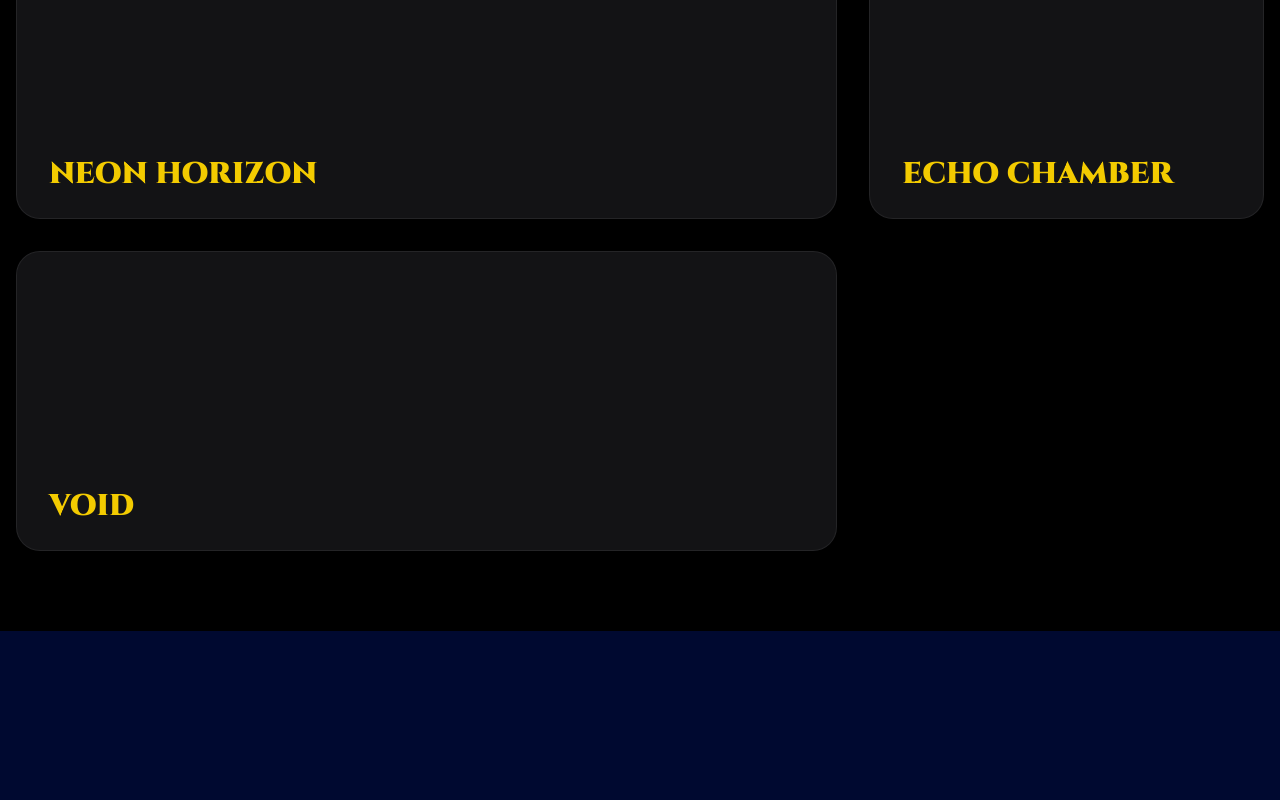
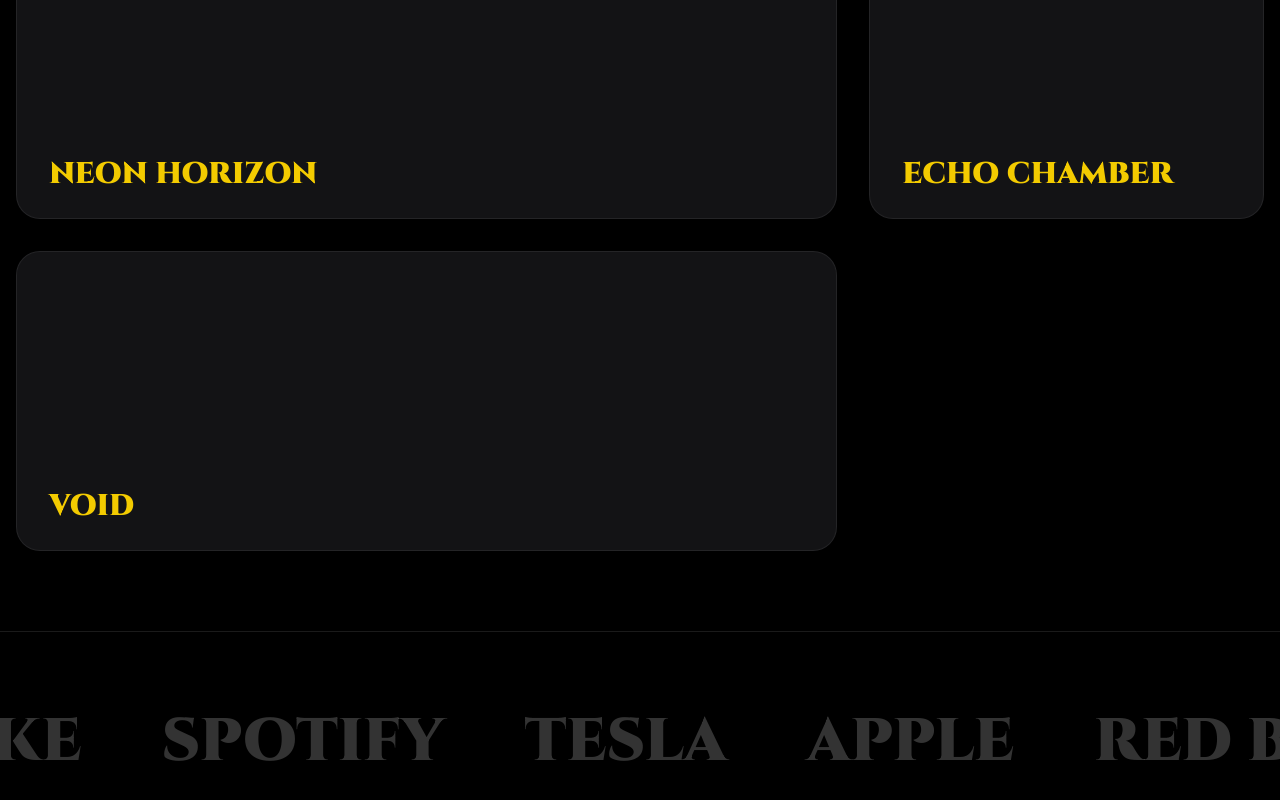
Before and after one commit to MoatazJS/dbh-agency, a Next.js app: page /Work in a window 1280 px wide. Shown: the part 1317-2117 px from the top of the page. Before the commit the page ends 1948 px from the top, so only its background shows below. Built offline with nearby package versions, Linux system fonts and the light colour scheme.

Commit message:
added featured brands section with mock data

```diff
--- a/app/(pages)/Work/page.tsx
+++ b/app/(pages)/Work/page.tsx
@@ -92,7 +92,19 @@ export default function Work() {
                     </div>
                 </section>
 
-
+                <section className="py-20 border-t border-white/10 relative z-10 bg-black overflow-hidden">
+                    <div className="flex whitespace-nowrap animate-marquee">
+                        {[...Array(2)].map((_, i) => (
+                            <div key={i} className="flex gap-20 items-center mx-10">
+                                {["NIKE", "SPOTIFY", "TESLA", "APPLE", "RED BULL", "SONY", "ADIDAS", "GOOGLE"].map((client) => (
+                                    <span key={client} className="text-4xl md:text-6xl font-black text-white/20 font-artistic hover:text-primary transition-colors cursor-default">
+                                        {client}
+                                    </span>
+                                ))}
+                            </div>
+                        ))}
+                    </div>
+                </section>
 
 
             </main>
```
